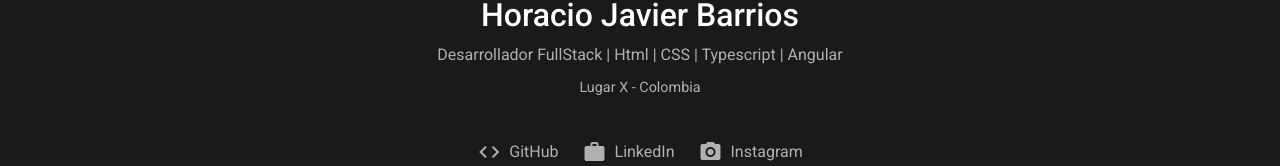
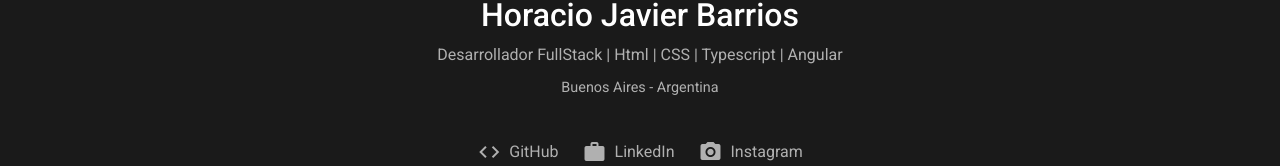
Before and after one commit to HoracioxBarrios/mi-portafolio-en-angular-v21, an Angular app: page /publicaciones in a window 1280 px wide. Shown: the part 210-376 px from the top of the page. Built offline with nearby package versions, Linux system fonts and the light colour scheme.

Commit message:
mejoras con los datos del usuario en el header

```diff
--- a/src/app/shared/components/header/header.html
+++ b/src/app/shared/components/header/header.html
@@ -1,12 +1,12 @@
 <header class="header">
   <div class="header__container">
     <div class="header__profile">
-      <img [src]="userInfo.photo" alt="Profile" class="header__avatar">
+      <img [src]="photo" alt="Profile" class="header__avatar">
 
       <div class="header__info">
         <h1 class="header__name">{{fullName}}</h1>
         <p class="header__title">{{tecnologiasArr | joinText}}</p>
-        <p class="header__location">Lugar X - Colombia</p>
+        <p class="header__location">{{location}}</p>
       </div>
 
       <div class="header__social">
--- a/src/app/shared/components/header/header.ts
+++ b/src/app/shared/components/header/header.ts
@@ -21,7 +21,7 @@ import { JoinTextPipe } from '../../pipes/join-text-pipe';
 })
 export class Header {
 
-userInfo = {
+private userInfo = {
   name : "Horacio",
   secondName: "Javier",
   lastName : "Barrios",
@@ -48,5 +48,11 @@ get fullName(): string {
 get tecnologiasArr():any[]{
   return this.userInfo.tecnologias;
 }
+get location(){
+  return this.userInfo.location;
+}
+get photo(){
+  return this.userInfo.photo;
+}
 
 }
```
